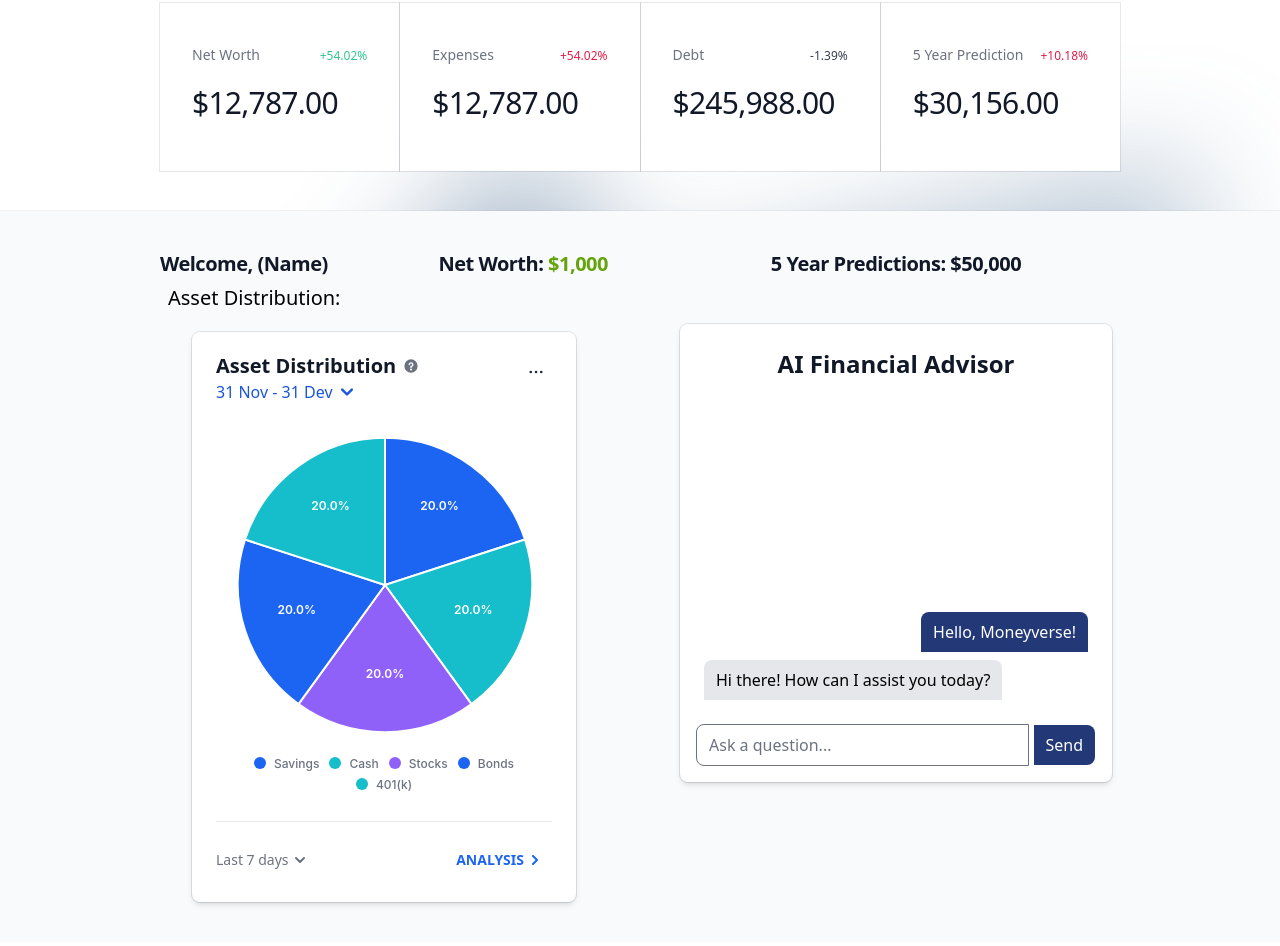
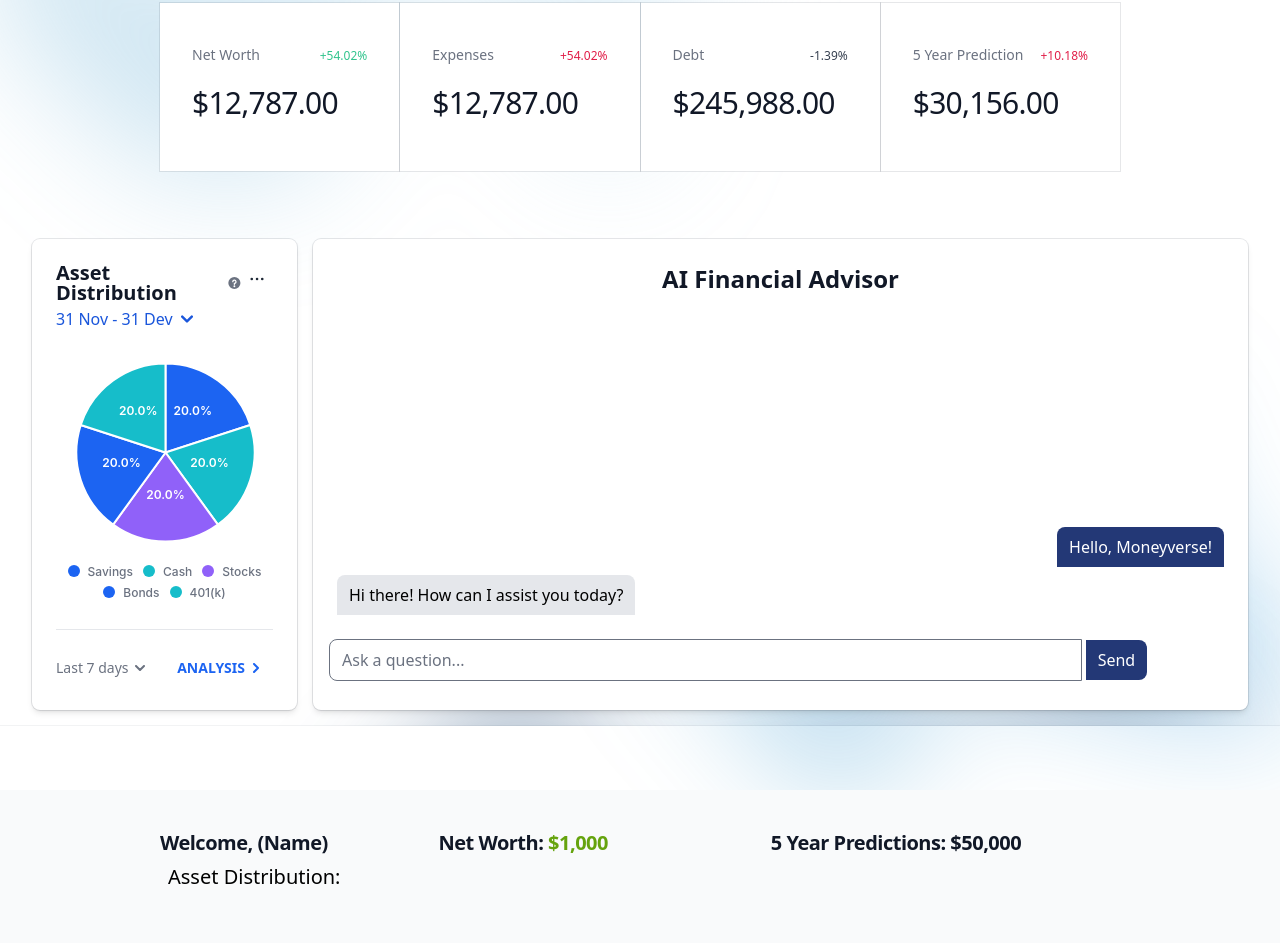
Before and after one commit to Eric1K/TotalFinance, a website: page pages/overview.html in a window 1280 px wide. Shown: the part 182-1128 px from the top of the page. Drawn offline with nearby package versions, Linux system fonts and the light colour scheme.

Commit message:
overhaul of overview

```diff
--- a/pages/overview.html
+++ b/pages/overview.html
@@ -134,6 +134,13 @@
       </div>
     </nav>
 
+    <div class="absolute inset-x-0 -top-40 -z-10 transform-gpu overflow-hidden blur-3xl sm:-top-80" aria-hidden="true">
+      <!-- <div class="relative left-[calc(50%-11rem)] aspect-[1155/678] w-[36.125rem] -translate-x-1/2 rotate-[30deg] bg-gradient-to-tr from-[#ff80b5] to-[#0077B6] opacity-30 sm:left-[calc(50%-30rem)] sm:w-[72.1875rem]" style="clip-path: polygon(74.1% 44.1%, 100% 61.6%, 97.5% 26.9%, 85.5% 0.1%, 80.7% 2%, 72.5% 32.5%, 60.2% 62.4%, 52.4% 68.1%, 47.5% 58.3%, 45.2% 34.5%, 27.5% 76.7%, 0.1% 64.9%, 17.9% 100%, 27.6% 76.8%, 76.1% 97.7%, 74.1% 44.1%)"></div> -->
+      <div class="relative left-[calc(50%-11rem)] aspect-[1155/678] w-[36.125rem] -translate-x-1/2 rotate-[30deg] bg-gradient-to-tr from-[#0077B6] to-[#E1F1FA] opacity-30 sm:left-[calc(50%-30rem)] sm:w-[72.1875rem]" style="clip-path: polygon(74.1% 44.1%, 100% 61.6%, 97.5% 26.9%, 85.5% 0.1%, 80.7% 2%, 72.5% 32.5%, 60.2% 62.4%, 52.4% 68.1%, 47.5% 58.3%, 45.2% 34.5%, 27.5% 76.7%, 0.1% 64.9%, 17.9% 100%, 27.6% 76.8%, 76.1% 97.7%, 74.1% 44.1%)"></div>
+    </div>
+    <div class="absolute inset-x-0 top-[calc(100%-13rem)] -z-10 transform-gpu overflow-hidden blur-3xl sm:top-[calc(100%-30rem)]" aria-hidden="true">
+      <div class="relative left-[calc(50%+3rem)] aspect-[1155/678] w-[36.125rem] -translate-x-1/2 bg-gradient-to-tr from-[#0077B6] to-[#1893F8] opacity-30 sm:left-[calc(50%+36rem)] sm:w-[72.1875rem]" style="clip-path: polygon(74.1% 44.1%, 100% 61.6%, 97.5% 26.9%, 85.5% 0.1%, 80.7% 2%, 72.5% 32.5%, 60.2% 62.4%, 52.4% 68.1%, 47.5% 58.3%, 45.2% 34.5%, 27.5% 76.7%, 0.1% 64.9%, 17.9% 100%, 27.6% 76.8%, 76.1% 97.7%, 74.1% 44.1%)"></div>
+    </div>
     <header class="relative isolate">
       <div class="absolute inset-0 -z-10 overflow-hidden" aria-hidden="true">
         <div class="absolute left-16 top-full -mt-16 transform-gpu opacity-50 blur-3xl xl:left-1/2 xl:-ml-80">
@@ -163,6 +170,8 @@
 
           </div>
         </div>
+
+        <!-- Overview Columns -->
         <dl class="mx-auto grid mt-6 lg:px-32 md:px-6 sm:px-6 grid-cols-1 gap-px sm:grid-cols-2 lg:grid-cols-4">
           <div class="flex flex-wrap items-baseline justify-between gap-x-4 gap-y-2 ring-1 ring-gray-900/10 dark:bg-gray-800  bg-white px-4 py-10 sm:px-6 xl:px-8">
             <dt class="text-sm font-medium leading-6 text-gray-500">Net Worth</dt>
@@ -185,25 +194,10 @@
             <dd class="w-full flex-none text-3xl font-medium leading-10 md:py-2 tracking-tight text-gray-900">$30,156.00</dd>
           </div>
         </dl>
-      </div>
-
-    </header>
-
-
-
-    <div class="flex flex-col sm:flex-row bg-gray-50 lg:px-32 md:px-6 sm:px-6">
-      <!-- left side -->
-      <div class="py-10 mx-auto lg:w-1/2">
-        <div class="flex sm:flex-row px-4 sm:px-6 lg:px-8 sm:items-center">
-          <h2 class="text-xl font-bold leading-tight tracking-tight text-gray-900 text-left flex-grow">Welcome, (Name)</h2>
-          <h2 class="text-xl font-bold leading-tight tracking-tight text-gray-900 text-right">Net Worth: <span class="text-lime-600">$1,000</span></h2>
 
       </div>
 
-        <div class = "py-4 md:py-2 md:px-10 sm:px-6 md:text-left lg:text-left text-center">
-          <h1 class = "text-xl">Asset Distribution:</h1>
-        </div>
-
+      <div class="mx-auto max-w-7xl flex flex-col gap-x-4 sm:flex-row px-4 py-4 sm:px-6 lg:px-8 xl:grid-cols-3">
         <!-- Pie Chart -->
       <div class = "items-center justify-center mt-3">
         <div class="max-w-sm mx-auto w-full bg-white rounded-lg shadow-md ring-1 ring-gray-900/10 dark:bg-gray-800 p-4 md:p-6">
@@ -409,17 +403,8 @@
 
       </div>
 
-      </div>
-
-      <!-- right side -->
-      <div class="py-10 mx-auto lg:w-1/2">
-        <div class="mx-auto flex flex-col sm:flex-row px-4 sm:px-6 lg:px-8 text-center justify-center">
-          <h1 class="text-xl font-bold leading-tight tracking-tight text-gray-900">5 Year Predictions:</h1>
-          <h2 class="text-xl font-bold leading-tight tracking-tight text-gray-900 sm:inline">&nbsp;$50,000</h2>
-        </div>
-
-        <div class="lg:px-10 mt-12 justify-center items-center">
-          <div class="bg-white mx-auto p-4 rounded-lg shadow-md ring-1 ring-gray-900/10">
+      <!-- AI interface -->
+      <div class="bg-white mt-3 max-w-7xl w-full xl:col-span-2 mx-auto p-4 rounded-lg shadow-md ring-1 ring-gray-900/10">
         <h1 class="text-2xl text-center font-semibold text-gray-900 mt-2">AI Financial Advisor</h1>
         <div class="chat-container">
             <div class="chat p-2 lg:mt-56 mt-16 space-y-2">
@@ -441,6 +426,39 @@
             </div>
         </div>
       </div>
+      </div>
+
+
+    </header>
+
+
+
+    <div class="flex flex-col sm:flex-row mt-16 bg-gray-50 lg:px-32 md:px-6 sm:px-6">
+      <!-- left side -->
+      <div class="py-10 mx-auto lg:w-1/2">
+        <div class="flex sm:flex-row px-4 sm:px-6 lg:px-8 sm:items-center">
+          <h2 class="text-xl font-bold leading-tight tracking-tight text-gray-900 text-left flex-grow">Welcome, (Name)</h2>
+          <h2 class="text-xl font-bold leading-tight tracking-tight text-gray-900 text-right">Net Worth: <span class="text-lime-600">$1,000</span></h2>
+
+        </div>
+
+        <div class = "py-4 md:py-2 md:px-10 sm:px-6 md:text-left lg:text-left text-center">
+          <h1 class = "text-xl">Asset Distribution:</h1>
+        </div>
+
+
+
+      </div>
+
+      <!-- right side -->
+      <div class="py-10 mx-auto lg:w-1/2">
+        <div class="mx-auto flex flex-col sm:flex-row px-4 sm:px-6 lg:px-8 text-center justify-center">
+          <h1 class="text-xl font-bold leading-tight tracking-tight text-gray-900">5 Year Predictions:</h1>
+          <h2 class="text-xl font-bold leading-tight tracking-tight text-gray-900 sm:inline">&nbsp;$50,000</h2>
+        </div>
+
+        <div class="lg:px-10 mt-12 justify-center items-center">
+
       </div>
 
       </div>
```
Also changed, not shown: css/output.css. Lines whose indentation alone changed are shown as unchanged.
